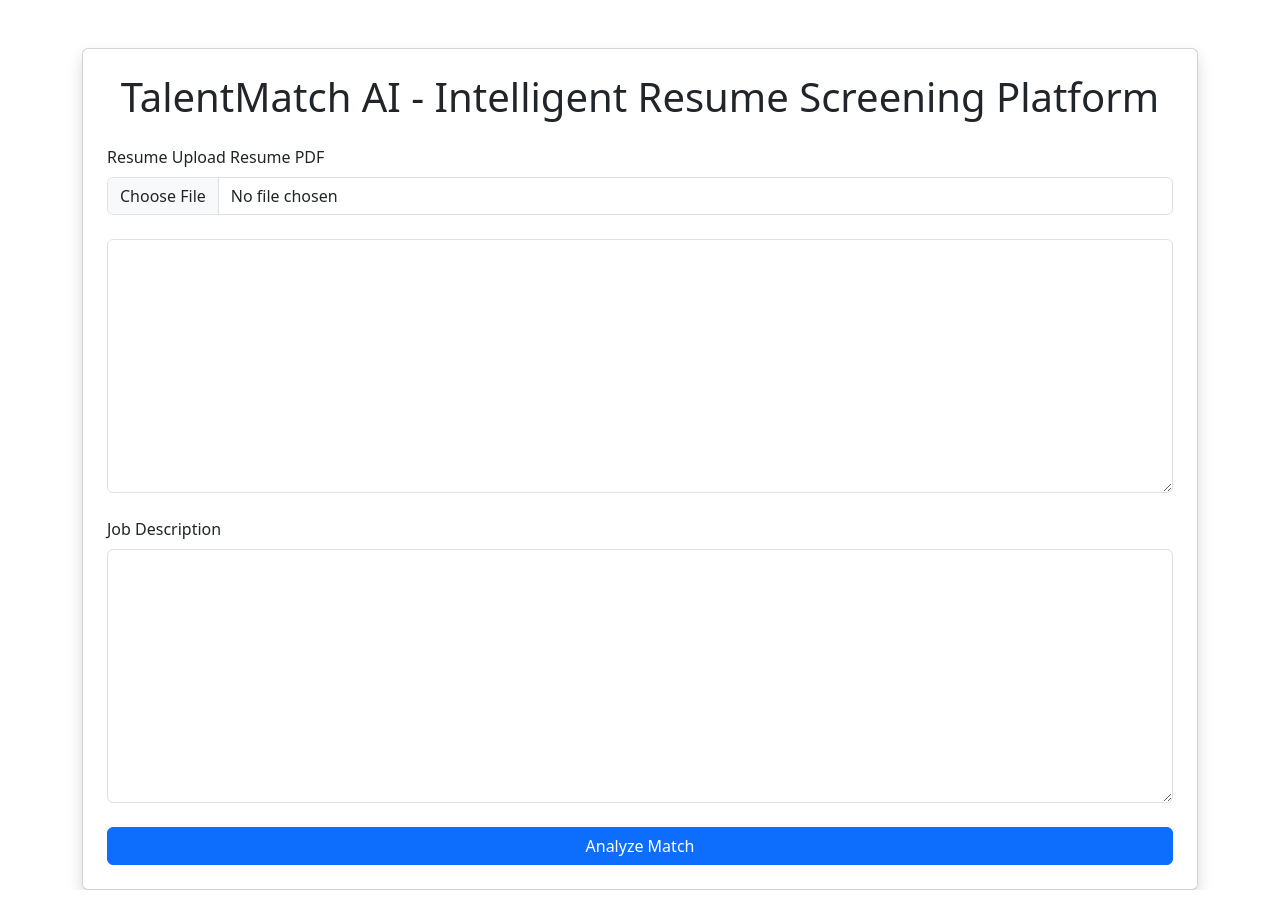
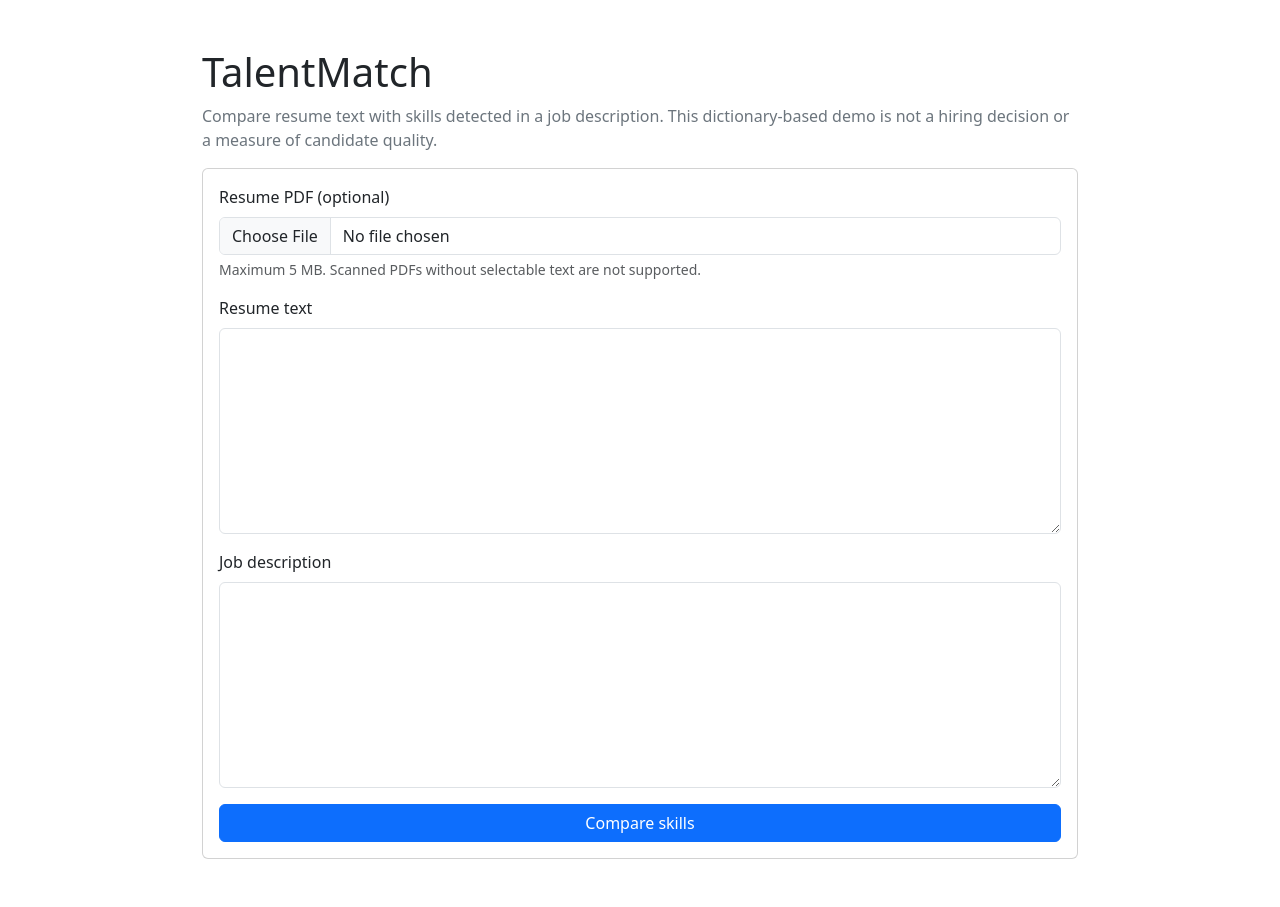
Before and after one commit to grims10/Talent-Match, a Flask app: page / in a window 1280 px wide. Run offline with Flask 3, Linux system fonts and the light colour scheme.

Commit message:
Improve projects for Optum TDP applications

```diff
--- a/app.py
+++ b/app.py
@@ -1,108 +1,57 @@
+from io import BytesIO
+from pathlib import Path
+
 from flask import Flask, render_template, request
-import re
+from pypdf import PdfReader
+
+from matcher import analyze_match
 
 app = Flask(__name__)
-
-with open("skills.txt", encoding="utf-8") as f:
-    SKILLS = [s.strip().lower() for s in f if s.strip()]
-
-SKILLS = [skill for skill in SKILLS if len(skill) > 2]
+app.config["MAX_CONTENT_LENGTH"] = 5 * 1024 * 1024
 
 
 @app.route("/", methods=["GET", "POST"])
 def home():
-
-    score = None
-    matched = []
-    missing = []
-    recommendation = ""
-    level = ""
+    result = None
+    error = None
+    resume_text = ""
+    jd_text = ""
 
     if request.method == "POST":
+        resume_text = request.form.get("resume", "").strip()
+        jd_text = request.form.get("jd", "").strip()
+        uploaded = request.files.get("resume_file")
 
-        resume = request.form["resume"].lower()
-        jd = request.form["jd"].lower()
+        if uploaded and uploaded.filename:
+            if Path(uploaded.filename).suffix.lower() != ".pdf":
+                error = "Upload a PDF file, or paste resume text below."
+            else:
+                try:
+                    reader = PdfReader(BytesIO(uploaded.read()))
+                    resume_text = "\n".join(page.extract_text() or "" for page in reader.pages).strip()
+                    if not resume_text:
+                        error = "No selectable text was found in that PDF. Paste the resume text instead."
+                except Exception:
+                    error = "Could not read that PDF. Try another PDF or paste the resume text."
 
-        jd_skills = []
+        if not error and (not resume_text or not jd_text):
+            error = "Provide both resume content and a job description."
+        elif not error:
+            result = analyze_match(resume_text, jd_text)
+            if not result["job_skills"]:
+                error = "No skills from the project's skill list were detected in the job description."
+                result = None
 
-        for skill in SKILLS:
-
-            if " " in skill:
-                if skill in jd:
-                    jd_skills.append(skill)
-
-            else:
-                pattern = r"\b" + re.escape(skill) + r"\b"
-
-                if re.search(pattern, jd):
-                    jd_skills.append(skill)
+    return render_template("index.html", result=result, error=error,
+                           resume=resume_text, jd=jd_text)
 
 
-        jd_skills = list(set(jd_skills))
-
-
-        for skill in jd_skills:
-
-            if " " in skill:
-                # Multi-word skills
-                if skill in resume:
-                    matched.append(skill)
-                else:
-                    missing.append(skill)
-
-            else:
-                # Exact word match for single-word skills
-                pattern = r"\b" + re.escape(skill) + r"\b"
-
-                if re.search(pattern, resume):
-                    matched.append(skill)
-                else:
-                    missing.append(skill)
-
-
-        if len(jd_skills) > 0:
-            score = round((len(matched) / len(jd_skills)) * 100, 2)
-        else:
-            score = 0
-
-
-        if score >= 80:
-            level = "Excellent Match"
-
-        elif score >= 60:
-            level = "Good Match"
-
-        elif score >= 40:
-            level = "Average Match"
-
-        else:
-            level = "Weak Match"
-
-
-        if missing:
-
-            top_missing = missing[:10]
-
-            recommendation = (
-                "Consider adding projects, certifications, or experience involving: "
-                + ", ".join(top_missing)
-            )
-
-        else:
-
-            recommendation = (
-                "Great fit! Your resume covers all major skills from the job description."
-            )
-
-    return render_template(
-        "index.html",
-        score=score,
-        matched=sorted(matched),
-        missing=sorted(missing),
-        recommendation=recommendation,
-        level=level
-    )
+@app.errorhandler(413)
+def file_too_large(_error):
+    return render_template("index.html", result=None,
+                           error="The upload is too large. PDFs must be 5 MB or smaller.",
+                           resume="", jd=""), 413
 
 
 if __name__ == "__main__":
-    app.run(debug=True)
+    app.run(debug=False)
--- /dev/null
+++ b/matcher.py
@@ -0,0 +1,50 @@
+"""Transparent, dictionary-based resume and job-description comparison."""
+
+import re
+from pathlib import Path
+
+SKILL_FILE = Path(__file__).with_name("skills.txt")
+SKILLS = tuple(
+    sorted({line.strip().lower() for line in SKILL_FILE.read_text(encoding="utf-8").splitlines()
+    if line.strip()}, key=lambda value: (-len(value), value))
+)
+
+# Normalize common variants before matching. Keep this explicit and reviewable.
+ALIASES = {
+    "js": "javascript",
+    "node js": "node.js",
+    "postgres": "postgresql",
+}
+
+
+def _normalize(text: str) -> str:
+    text = text.lower()
+    for alias, canonical in ALIASES.items():
+        text = re.sub(r"(?<!\w)" + re.escape(alias) + r"(?!\w)", canonical, text)
+    return text
+
+
+def _contains(text: str, phrase: str) -> bool:
+    if phrase == "c":
+        return bool(re.search(r"(?<!\w)c(?![\w+#])", text))
+    return bool(re.search(r"(?<!\w)" + re.escape(phrase) + r"(?!\w)", text))
+
+
+def analyze_match(resume: str, job_description: str) -> dict:
+    """Return detected skills and a transparent coverage percentage.
+
+    This is a dictionary-based heuristic, not a prediction of hiring outcomes.
+    """
+    resume_norm = _normalize(resume)
+    jd_norm = _normalize(job_description)
+    job_skills = [skill for skill in SKILLS if _contains(jd_norm, skill)]
+    matched = [skill for skill in job_skills if _contains(resume_norm, skill)]
+    missing = [skill for skill in job_skills if skill not in matched]
+    score = round(100 * len(matched) / len(job_skills), 1) if job_skills else None
+    return {
+        "score": score,
+        "matched": matched,
+        "missing": missing,
+        "job_skills": job_skills,
+        "coverage": f"{len(matched)} of {len(job_skills)} detected skills",
+    }
--- a/requirements.txt
+++ b/requirements.txt
@@ -1,3 +1,3 @@
 Flask
-scikit-learn
+pypdf
 gunicorn
--- a/templates/index.html
+++ b/templates/index.html
@@ -1,80 +1,46 @@
 <!DOCTYPE html>
-<html>
+<html lang="en">
 <head>
-    <title>TalentMatch AI - Intelligent Resume Screening Platform</title>
+    <meta charset="utf-8">
+    <meta name="viewport" content="width=device-width, initial-scale=1">
+    <title>TalentMatch — Resume and Job Skill Comparison</title>
     <link href="https://cdn.jsdelivr.net/npm/bootstrap@5.3.3/dist/css/bootstrap.min.css" rel="stylesheet">
 </head>
 <body>
-<div class="container mt-5">
-
-    <div class="card shadow p-4">
-        <h1 class="text-center mb-4">
-            TalentMatch AI - Intelligent Resume Screening Platform
-        </h1>
-
-        <form method="POST" enctype="multipart/form-data">
-
-            <label class="form-label">Resume</label>
-            <label>Upload Resume PDF</label>
-
-            <input
-                type="file"
-                name="resume_file"
-                class="form-control"
-            >
-
-            <br>
-            <textarea class="form-control" name="resume" rows="10"></textarea>
-
-            <br>
-
-            <label class="form-label">Job Description</label>
-            <textarea class="form-control" name="jd" rows="10"></textarea>
-
-            <br>
-
-            <button class="btn btn-primary w-100">
-                Analyze Match
-            </button>
-
-        </form>
-
-        {% if score is not none %}
-
-        <hr>
-
-        <h2>{{ level }}</h2>
-
-        <h3>Match Score: {{ score }}%</h3>
-
-        <div class="progress mb-4">
-            <div class="progress-bar" role="progressbar"
-                 style="width: {{ score }}%">
-                {{ score }}%
+<main class="container py-5" style="max-width: 900px">
+    <h1>TalentMatch</h1>
+    <p class="text-secondary">Compare resume text with skills detected in a job description. This dictionary-based demo is not a hiring decision or a measure of candidate quality.</p>
+    {% if error %}<div class="alert alert-warning" role="alert">{{ error }}</div>{% endif %}
+    <form method="POST" enctype="multipart/form-data" class="card card-body gap-3">
+        <div>
+            <label class="form-label" for="resume_file">Resume PDF (optional)</label>
+            <input class="form-control" id="resume_file" type="file" name="resume_file" accept="application/pdf">
+            <div class="form-text">Maximum 5 MB. Scanned PDFs without selectable text are not supported.</div>
+        </div>
+        <div>
+            <label class="form-label" for="resume">Resume text</label>
+            <textarea class="form-control" id="resume" name="resume" rows="8">{{ resume }}</textarea>
+        </div>
+        <div>
+            <label class="form-label" for="jd">Job description</label>
+            <textarea class="form-control" id="jd" name="jd" rows="8">{{ jd }}</textarea>
+        </div>
+        <button class="btn btn-primary" type="submit">Compare skills</button>
+    </form>
+    {% if result %}
+    <section class="card card-body mt-4" aria-live="polite">
+        <h2>Skill coverage: {{ result.score }}%</h2>
+        <p>{{ result.coverage }} detected in both inputs. This percentage only reflects the project's skill dictionary.</p>
+        <div class="row">
+            <div class="col-md-6"><h3 class="h5">Detected in both</h3>
+                {% if result.matched %}<ul>{% for skill in result.matched %}<li>{{ skill }}</li>{% endfor %}</ul>{% else %}<p>None detected.</p>{% endif %}
+            </div>
+            <div class="col-md-6"><h3 class="h5">In the job description, not detected in resume</h3>
+                {% if result.missing %}<ul>{% for skill in result.missing %}<li>{{ skill }}</li>{% endfor %}</ul>{% else %}<p>None detected.</p>{% endif %}
             </div>
         </div>
-
-        <h4>Matched Skills</h4>
-        <ul>
-            {% for skill in matched %}
-            <li>{{ skill }}</li>
-            {% endfor %}
-        </ul>
-
-        <h4>Missing Skills</h4>
-        <ul>
-            {% for skill in missing %}
-            <li>{{ skill }}</li>
-            {% endfor %}
-        </ul>
-
-        <h4>Recommendation</h4>
-        <p>{{ recommendation }}</p>
-
-        {% endif %}
-
-    </div>
-
-</div>
+    </section>
+    {% endif %}
+</main>
 </body>
 </html>
```
Also changed, not shown: tests/test_app.py (added, +34 -0 lines), tests/test_matcher.py (added, +28 -0 lines), .github/workflows/tests.yml (added), README.md, 1 other file.
